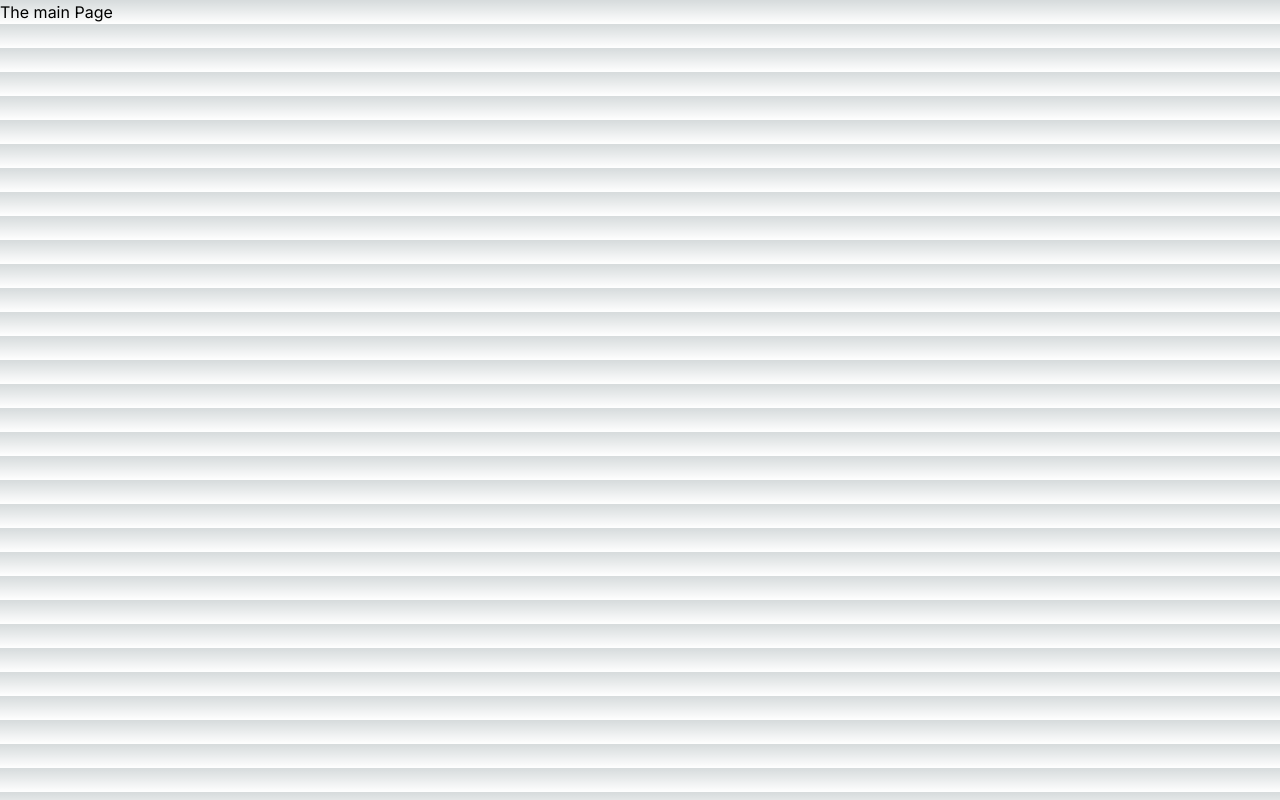
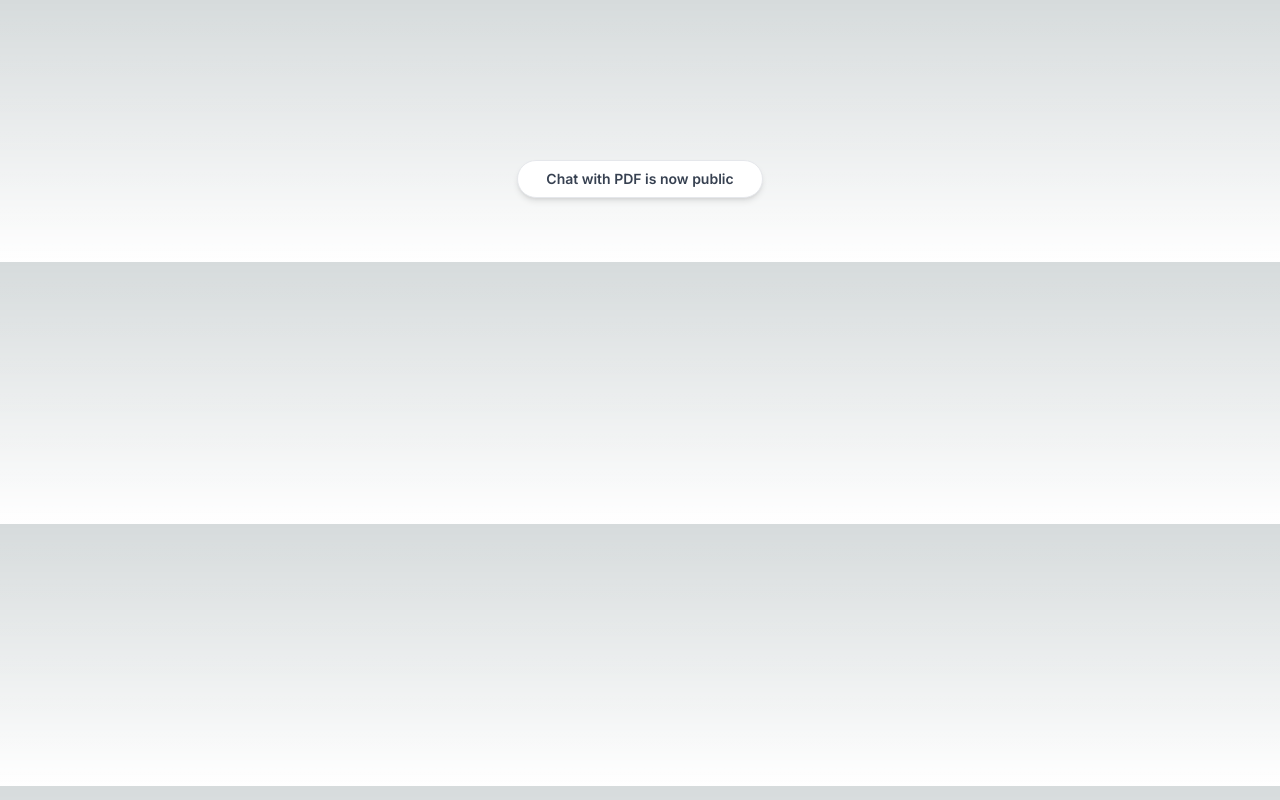
Before and after one commit to femiabimbola/AI-Chat, a Next.js app: page / in a window 1280 px wide. Built offline with nearby package versions, Linux system fonts and the light colour scheme.

Commit message:
editing the main page

```diff
--- a/app/page.tsx
+++ b/app/page.tsx
@@ -1,5 +1,15 @@
+import MaxWidthWrapper from "@/components/MaxWidthWrapper";
+
 const Home = () => {
-  return <div> The main Page</div>;
+  return (
+    <MaxWidthWrapper className="mb-12 mt-28 sm:mt-40 flex flex-col items-center justify-center text-center">
+      <div className="mx-auto mb-4 flex max-w-fit items-center justify-center space-x-2 overflow-hidden rounded-full border border-gray-200 bg-white px-7 py-2 shadow-md backdrop-blur transition-all hover:border-gray-300 hover:bg-white/50">
+        <p className="text-sm font-semibold text-gray-700">
+          Chat with PDF is now public
+        </p>
+      </div>
+    </MaxWidthWrapper>
+  );
 };
 
 export default Home;
--- a/components/MaxWidthWrapper.tsx
+++ b/components/MaxWidthWrapper.tsx
@@ -1,3 +1,5 @@
+import {cn} from "@/lib/utlis";
+
 interface MaxWidthWrapperProps {
   className?: string;
   children: React.ReactNode;
@@ -5,7 +7,12 @@
 
 const MaxWidthWrapper = ({className, children}: MaxWidthWrapperProps) => {
   return (
-    <div className="mx-auto w-full max-w-screen-xl px-2.5 md:px-20">
+    <div
+      className={cn(
+        "mx-auto w-full max-w-screen-xl px-2.5 md:px-20",
+        className
+      )}
+    >
       {children}
     </div>
   );
--- a/lib/utlis.ts
+++ b/lib/utlis.ts
@@ -1,4 +1,7 @@
+import clsx, { ClassValue } from "clsx"
+import { twMerge } from "tailwind-merge"
+
 export const cn = (...inputs: ClassValue[]) => {
-  // learning: px-2 py-2 -> p-2
+  // learning: px-2 py-2 -> p-2, it a
   return twMerge(clsx(inputs))
 }
```
